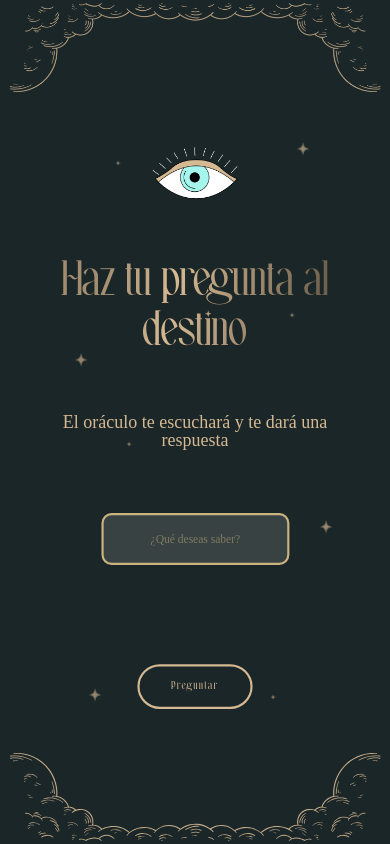
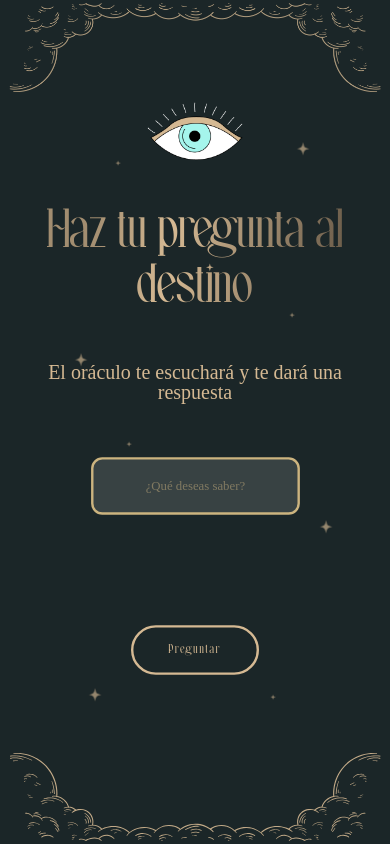
Before and after one commit to JessCardenas/oraculov1, a React (Vite) app: page / in a window 390 px wide. Both pictures are taken after a click on the button "Sí". Built offline with nearby package versions, Linux system fonts and the light colour scheme.

Commit message:
oraculoScreen update

```diff
--- a/src/StyleSheets/OraculoScreen.css
+++ b/src/StyleSheets/OraculoScreen.css
@@ -86,11 +86,10 @@ h2 {
 @media (max-width: 768px) {
   .pantalla-oraculo {
     padding: 1rem;
-    transform: scale(0.9);
   }
 
   .eyeSticker {
-    margin-bottom: 30px;
+    margin-bottom: 10px;
     transform: scale(0.6);
   }
 
--- a/src/components/OraculoScreen.jsx
+++ b/src/components/OraculoScreen.jsx
@@ -15,10 +15,10 @@ function OraculoScreen({ setPregunta, setRespuesta, cambiarPantalla }) {
   };
 
   return (
-    <div className="pantalla-oraculo flex flex-col items-center justify-center container max-w-4xl min-h-screen">
+    <div className="pantalla-oraculo flex flex-col items-center justify-center container max-w-4xl min-h-screen -translate-y-10 md:-translate-y-0">
       <img src={Eye} alt="EyeSticker" className="eyeSticker" />
       <h1 className="h1screenoraculo">Haz tu pregunta al destino</h1>
-      <h2 className="text-center text-lg m-4">
+      <h2 className="text-center text-lg ">
         El oráculo te escuchará y te dará una respuesta
       </h2>
       <input
```
